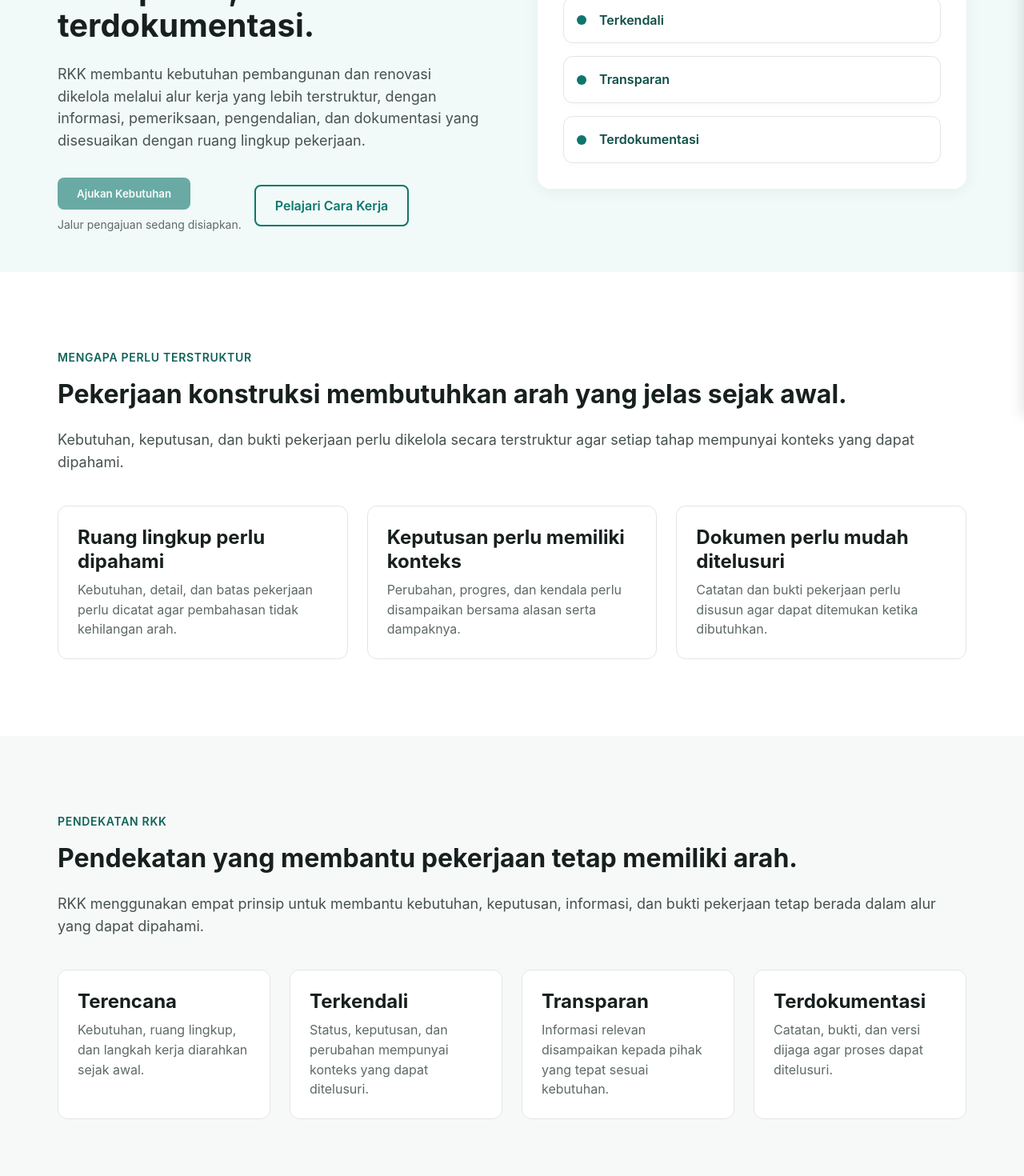
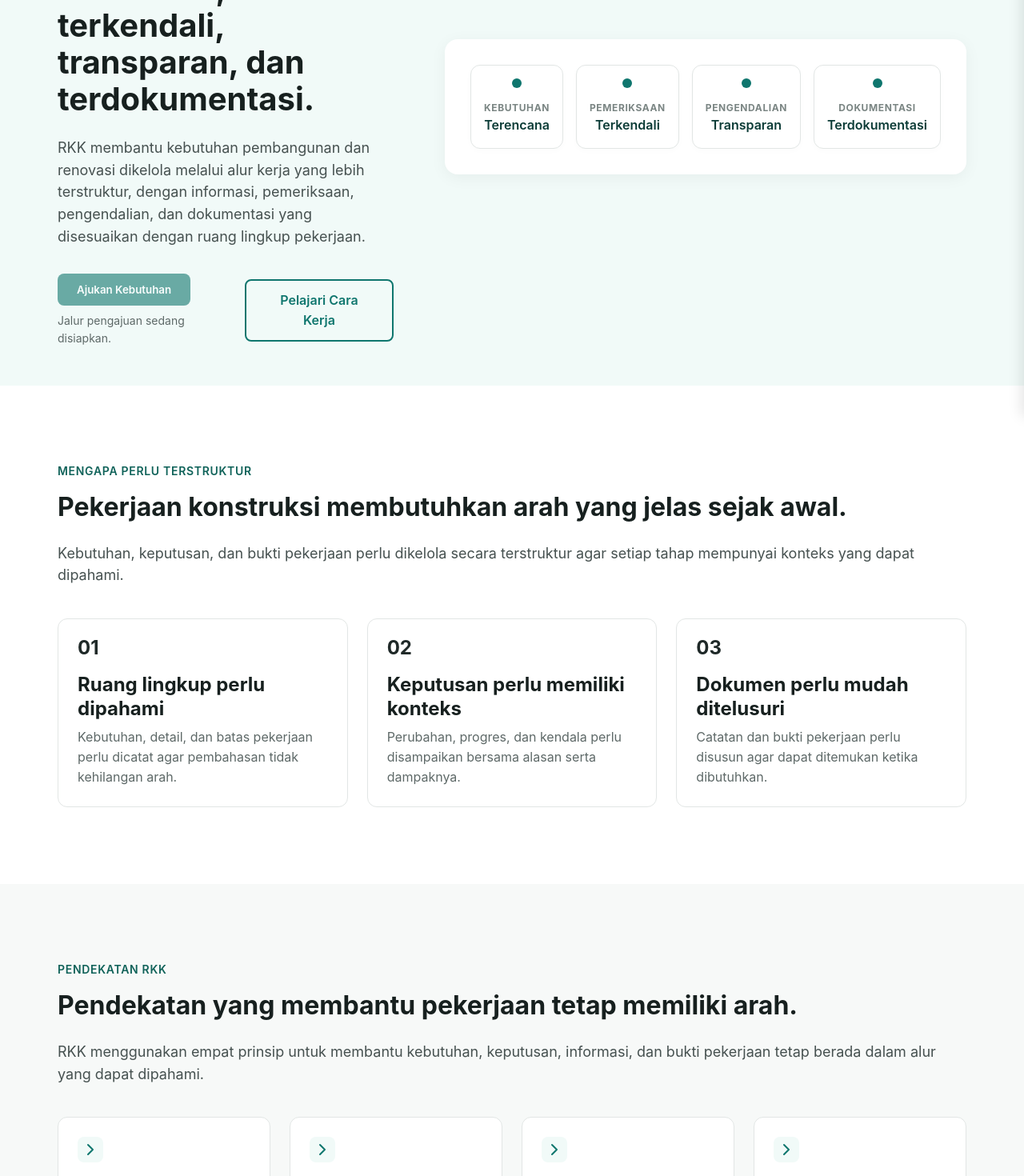
Before and after one commit to syahputrawork98-sketch/RKK-RumahKuKontruksi, a React app in the folder apps/web/: page / in a window 1280 px wide. Shown: the part 280-1750 px from the top of the page at 80% size. Built offline with nearby package versions, Linux system fonts and the light colour scheme; the HTML template or start-up script is replaced by a standard one.

Commit message:
fix(web): complete PLAN-001A audit corrections

```diff
--- a/apps/web/src/components/ui/InfoCard.jsx
+++ b/apps/web/src/components/ui/InfoCard.jsx
@@ -1,6 +1,12 @@
-export default function InfoCard({ title, description, className = '' }) {
+export default function InfoCard({ title, description, marker, icon, className = '' }) {
   return (
     <div className={`info-card ${className}`}>
+      {(marker || icon) && (
+        <div className="card-indicator" aria-hidden="true">
+          {marker && <span className="card-marker">{marker}</span>}
+          {icon && <span className="card-icon">{icon}</span>}
+        </div>
+      )}
       <h3>{title}</h3>
       <p>{description}</p>
     </div>
--- a/apps/web/src/content/home.js
+++ b/apps/web/src/content/home.js
@@ -12,7 +12,10 @@ export const homeContent = {
       href: '/cara-kerja'
     },
     visualNodes: [
-      'Terencana', 'Terkendali', 'Transparan', 'Terdokumentasi'
+      { stage: 'Kebutuhan', outcome: 'Terencana' },
+      { stage: 'Pemeriksaan', outcome: 'Terkendali' },
+      { stage: 'Pengendalian', outcome: 'Transparan' },
+      { stage: 'Dokumentasi', outcome: 'Terdokumentasi' }
     ]
   },
   context: {
@@ -78,7 +81,7 @@ export const homeContent = {
         description: 'Merapikan catatan serta kebutuhan tindak lanjut sesuai ruang lingkup.'
       }
     ],
-    notice: 'Tahapan di atas merupakan ringkasan orientasi. Detail proses akan dijelaskan pada halaman Cara Kerja setelah struktur dan ketentuannya disahkan.',
+    notice: 'Tahapan ini merupakan gambaran ringkas. Detail proses akan dijelaskan pada halaman Cara Kerja setelah struktur dan ketentuannya siap dipublikasikan.',
     action: {
       label: 'Pelajari Cara Kerja',
       href: '/cara-kerja'
--- a/apps/web/src/sections/home/HomeApproach.jsx
+++ b/apps/web/src/sections/home/HomeApproach.jsx
@@ -19,6 +19,11 @@ export default function HomeApproach({ content }) {
               key={index}
               title={item.title}
               description={item.description}
+              icon={
+                <svg width="24" height="24" viewBox="0 0 24 24" fill="none" stroke="currentColor" strokeWidth="2" strokeLinecap="round" strokeLinejoin="round">
+                  <polyline points="9 18 15 12 9 6" />
+                </svg>
+              }
             />
           ))}
         </div>
--- a/apps/web/src/sections/home/HomeContext.jsx
+++ b/apps/web/src/sections/home/HomeContext.jsx
@@ -19,6 +19,7 @@ export default function HomeContext({ content }) {
               key={index}
               title={point.title}
               description={point.description}
+              marker={`0${index + 1}`}
             />
           ))}
         </div>
--- a/apps/web/src/sections/home/HomeHero.jsx
+++ b/apps/web/src/sections/home/HomeHero.jsx
@@ -27,13 +27,13 @@ export default function HomeHero({ content }) {
           </div>
           <div className="hero-visual" aria-hidden="true">
             <div className="system-diagram">
-              <svg className="system-lines" width="100%" height="100%" preserveAspectRatio="none">
-                <path d="M 50,50 L 150,150 L 250,50 L 350,150" fill="none" stroke="currentColor" strokeWidth="2" strokeDasharray="4 4" className="stroke-primary" />
-              </svg>
               {content.visualNodes.map((node, index) => (
                 <div key={index} className={`system-node node-${index + 1}`}>
                   <div className="node-icon"></div>
-                  <div className="node-label">{node}</div>
+                  <div className="node-content">
+                    <span className="node-stage">{node.stage}</span>
+                    <span className="node-outcome">{node.outcome}</span>
+                  </div>
                 </div>
               ))}
             </div>
--- a/apps/web/src/styles/home.css
+++ b/apps/web/src/styles/home.css
@@ -87,8 +87,20 @@
   z-index: 0;
 }
 
-.system-lines {
-  display: none;
+@media (min-width: 1024px) {
+  .system-diagram {
+    flex-direction: row;
+    align-items: center;
+  }
+  .system-diagram::before {
+    left: 2rem;
+    right: 2rem;
+    top: 50%;
+    bottom: auto;
+    height: 2px;
+    width: auto;
+    transform: translateY(-50%);
+  }
 }
 
 .system-node {
@@ -112,6 +124,36 @@
   background: var(--color-brand-600);
   border-radius: 50%;
   flex-shrink: 0;
+}
+
+.node-content {
+  display: flex;
+  flex-direction: column;
+  text-align: left;
+}
+
+.node-stage {
+  font-size: 0.75rem;
+  color: var(--color-neutral-500);
+  text-transform: uppercase;
+  letter-spacing: 0.05em;
+  font-weight: 700;
+}
+
+.node-outcome {
+  font-size: 1rem;
+  color: var(--color-brand-900);
+}
+
+@media (min-width: 1024px) {
+  .system-node {
+    flex-direction: column;
+    text-align: center;
+  }
+  .node-content {
+    align-items: center;
+    text-align: center;
+  }
 }
 
 /* Sections */
@@ -339,6 +381,28 @@
   height: 100%;
 }
 
+.card-indicator {
+  margin-bottom: var(--spacing-4);
+}
+
+.card-marker {
+  font-size: var(--font-size-h3-desktop);
+  font-weight: 700;
+  color: var(--color-brand-200);
+  line-height: 1;
+}
+
+.card-icon {
+  display: inline-flex;
+  align-items: center;
+  justify-content: center;
+  width: 32px;
+  height: 32px;
+  background-color: var(--color-brand-50);
+  color: var(--color-brand-600);
+  border-radius: var(--radius-button);
+}
+
 .info-card h3 {
   margin-bottom: var(--spacing-2);
 }
```
Also changed, not shown: 3 other files (tests, documents, lock files or other folders).
